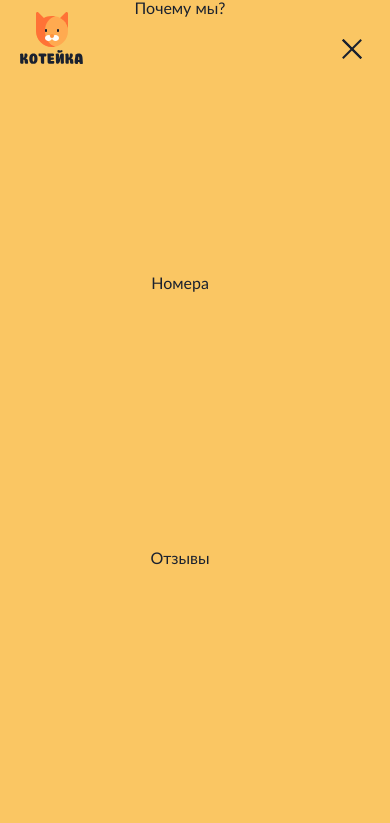
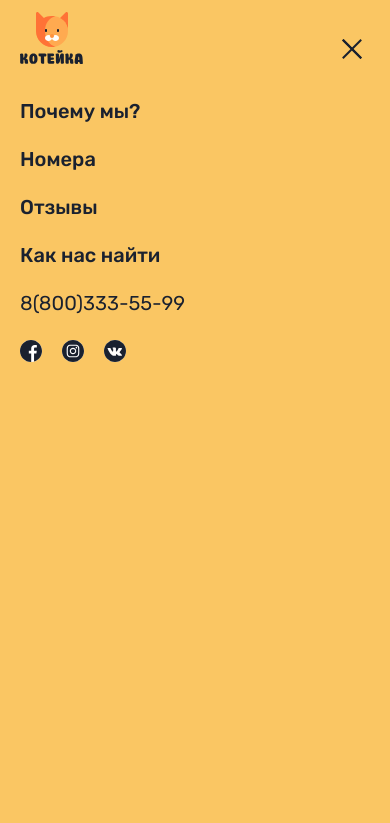
Before and after one commit to leogasmus/cat_hotel, a website: page app/index.html in a window 390 px wide. Both pictures are taken after a click on the label 352 px from the left and 49 px from the top of the page. Shown: the top 823 px of the page. Drawn offline with Linux system fonts and the light colour scheme; some packages are replaced by stand-ins of ours; files whose address does not match are found by name.

Commit message:
Add mobile navigation and fix footer nav

```diff
--- a/app/index.html
+++ b/app/index.html
@@ -29,6 +29,15 @@
                 <li class="top-line__nav-item main-nav__item"><a href="#" class="top-line__nav-link main-nav__link">Номера</a></li>
                 <li class="top-line__nav-item main-nav__item"><a href="#" class="top-line__nav-link main-nav__link">Отзывы</a></li>
                 <li class="top-line__nav-item main-nav__item"><a href="#" class="top-line__nav-link main-nav__link">Как наc найти</a></li>
+                <li class="top-line__nav-item main-nav__item mobile-nav__item"><a href="tel:88003335599" class="top-line__nav-link main-nav__link">8(800)333-55-99</a></li>
+                <li class="top-line__nav-item main-nav__item mobile-nav__item">
+                  <ul class="contact-info__social-list">
+                    <li class="contact-info__social-item"><a href="#" class="contact-info__social-link">Facebook</a></li>
+                    <li class="contact-info__social-item"><a href="#" class="contact-info__social-link">Instagram</a></li>
+                    <li class="contact-info__social-item"><a href="#" class="contact-info__social-link">VK</a></li>
+                  </ul>
+                </li>
+
               </ul>
             </nav>
           </div>
@@ -246,11 +255,11 @@
           <!-- /.top-line__box -->
           <div class="top-line__box">
             <nav class="top-line__nav">
-              <ul class="prefooter-list top-line__nav-list main-nav__list">
-                <li class="prefooter-list__item top-line__nav-item main-nav__item"><a href="#" class="top-line__nav-link main-nav__link">Почему мы?</a></li>
-                <li class="prefooter-list__item top-line__nav-item main-nav__item"><a href="#" class="top-line__nav-link main-nav__link">Номера</a></li>
-                <li class="prefooter-list__item top-line__nav-item main-nav__item"><a href="#" class="top-line__nav-link main-nav__link">Отзывы</a></li>
-                <li class="prefooter-list__item top-line__nav-item main-nav__item"><a href="#" class="top-line__nav-link main-nav__link">Как на найти</a></li>
+              <ul class="prefooter-list main-nav__list">
+                <li class="prefooter-list__item main-nav__item"><a href="#" class="main-nav__link">Почему мы?</a></li>
+                <li class="prefooter-list__item  main-nav__item"><a href="#" class="main-nav__link">Номера</a></li>
+                <li class="prefooter-list__item main-nav__item"><a href="#" class="main-nav__link">Отзывы</a></li>
+                <li class="prefooter-list__item main-nav__item"><a href="#" class=" main-nav__link">Как на найти</a></li>
               </ul>
             </nav>
           </div>
--- a/app/scss/_media.scss
+++ b/app/scss/_media.scss
@@ -65,19 +65,42 @@
     left: 15px;
     z-index: 2;
   }
-  .top-line__nav-list{
+  .top-line{
+    &__nav-list{
       margin: 0;
+      padding: 100px 0 0 20px;
       position: fixed;
       flex-direction: column;
+      justify-content: start;
+      align-items: start;
       visibility: hidden;
-    top: 0;
+      top: 0px;
       right: -100%;
       width: 100%;
       height: 100%;
-    padding: 0;
       background: $yellow;
       transition-duration: .25s;
       z-index: 1;
+    }
+    &__nav-item{
+      margin-bottom: 25px;
+    }
+    &__nav-item.mobile-nav__item{
+      .top-line__nav-link{
+        font-weight: 400;
+      }
+    }
+    &__nav-item.mobile-nav__item:last-child::after{
+      display: none;
+    }
+    &__nav-link{
+      font-family: 'Rubik';
+      font-weight: 500;
+      font-size: 1.250em;
+    }
+  }
+  .mobile-nav__item{
+    display: inline;
   }
   #menu__toggle:checked ~ .menu__btn > span {
     transform: rotate(45deg);
--- a/app/scss/main.scss
+++ b/app/scss/main.scss
@@ -55,6 +55,9 @@
     text-decoration: none;
     color: $black;
   }
+}
+.mobile-nav__item{
+  display: none;
 }
 .header-baner{
   display: flex;
```
Also changed, not shown: app/css/main.min.css. Lines whose indentation alone changed are shown as unchanged.
